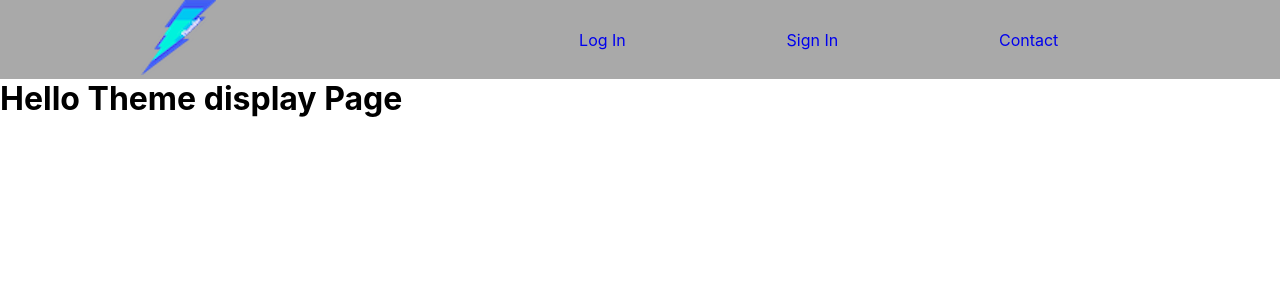
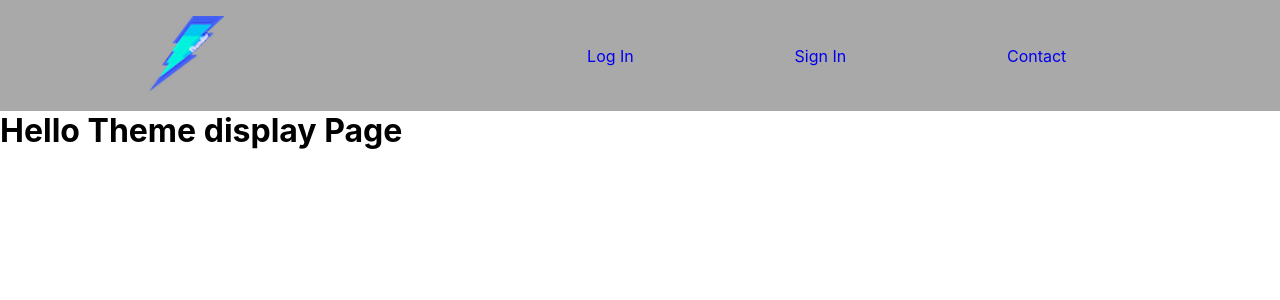
Before and after one commit to clrko/wild-thunder, a React (Create React App) app: page / in a window 1280 px wide. Shown: the top 300 px of the page. Built offline with nearby package versions, Linux system fonts and the light colour scheme.

Commit message:
Imported the MainLogo component

```diff
--- a/src/components/shared/NavbarHeader.js
+++ b/src/components/shared/NavbarHeader.js
@@ -1,7 +1,7 @@
 import React, { Component } from 'react';
 import {NavLink} from 'react-router-dom';
 
-import logo from "../../images/logo_thunder_blue.png"
+import MainLogo from "./MainLogo";
 import "./Navbar.css"
 
 
@@ -9,9 +9,7 @@ class NavbarHeader extends Component {
     render(){
         return(
             <nav className="nav-container">
-                <div className="mainLogo">
-                    <NavLink exact to="/"><img src={logo} alt="Log of the application" /></NavLink>
-                </div>
+                <MainLogo />
                 <ul className="nav-links-wrapper">
                     <li><NavLink to="/log_in/">Log In</NavLink></li> {/* must open the modal page */}
                     <li><NavLink to="/sign_in/">Sign In</NavLink></li>
```
